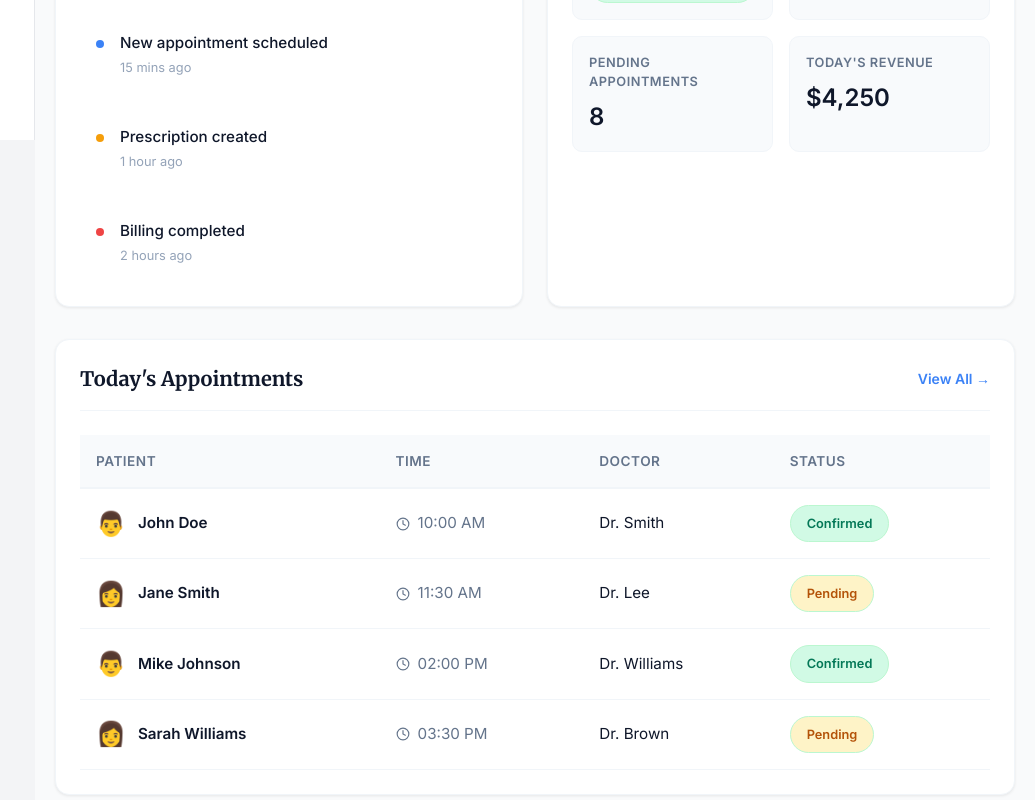
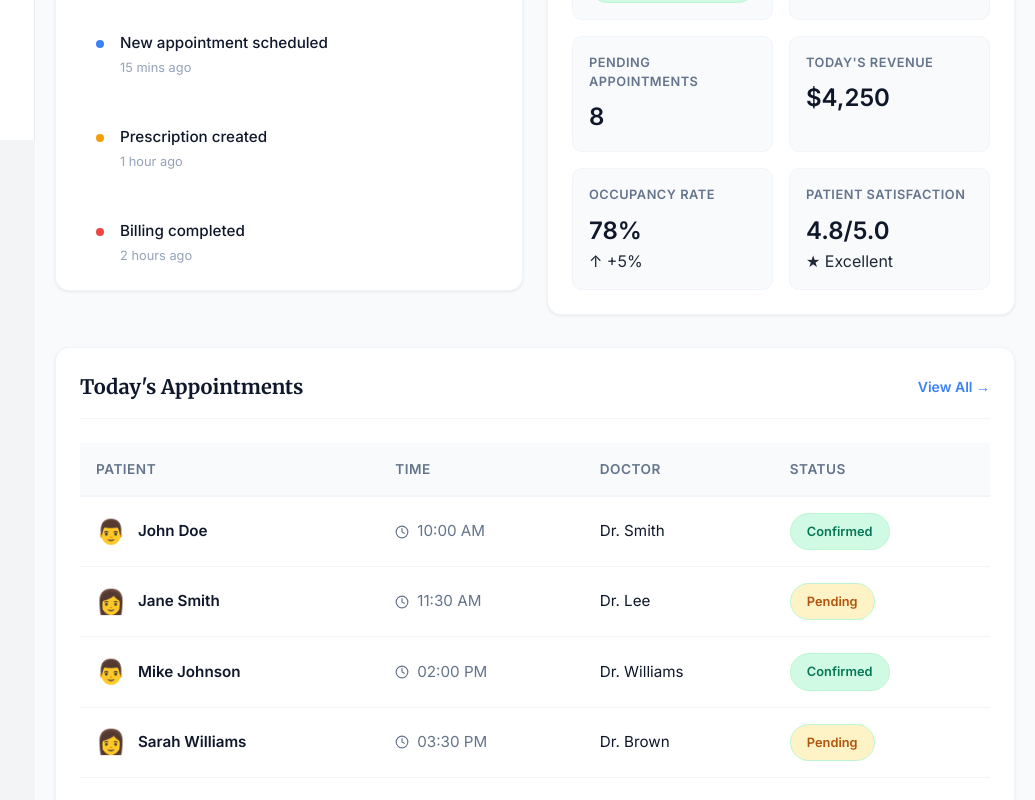
Before and after one commit to Monalisuzkz/clinic_management_fe, a React (Vite) app: page /dashboard in a window 1280 px wide. Shown: the part 660-1460 px from the top of the page, without its empty margins (245-1280 px from the left). Built offline with nearby package versions, Linux system fonts and the light colour scheme.

Commit message:
Implement E-Prescribing feature and update Dashboard, Navbar, and other styles

```diff
--- a/src/components/layout/Navbar.css
+++ b/src/components/layout/Navbar.css
@@ -186,43 +186,54 @@
 }
 
 .notification-dropdown {
-  min-width: 350px;
+  min-width: 280px; /* Reduced from 350px */
+  max-width: 320px; /* Max width to prevent it from getting too wide */
 }
 
 .user-dropdown {
-  min-width: 200px;
+  min-width: 160px; /* Reduced from 200px */
+  width: auto;
 }
 
+/* Compact dropdown header */
 .dropdown-header {
-  padding: 1rem;
+  padding: 0.75rem 1rem; /* Reduced padding from 1rem */
   border-bottom: 1px solid #f1f5f9;
 }
 
 .dropdown-header h3 {
   margin: 0;
-  font-size: 0.95rem;
-  font-weight: 700;
+  font-size: 0.85rem; /* Smaller font */
+  font-weight: 600; /* Slightly less bold */
   color: #0f172a;
 }
 
 /* Notification List */
 .notification-list {
-  max-height: 400px;
+  max-height: 360px; /* Slightly reduced */
   overflow-y: auto;
   display: flex;
   flex-direction: column;
 }
 
 .notification-item-content {
-  padding: 1rem;
+  padding: 0.75rem 1rem; /* Reduced padding from 1rem */
   border-bottom: 1px solid #f1f5f9;
   transition: background 0.2s;
   cursor: pointer;
 }
 
-.notification-item {
-  position: relative;
-  display: inline-flex;
+.notification-item-content p {
+  margin: 0 0 0.4rem 0; /* Reduced bottom margin */
+  font-size: 0.85rem; /* Smaller font */
+  color: #0f172a;
+  font-weight: 500;
+  line-height: 1.4; /* Better line height */
+}
+
+.notification-time {
+  font-size: 0.7rem; /* Smaller font */
+  color: #94a3b8;
 }
 
 .notification-item-content:hover {
@@ -247,7 +258,7 @@
 
 /* Dropdown Footer */
 .dropdown-footer {
-  padding: 0.75rem 1rem;
+  padding: 0.6rem 1rem; /* Reduced padding */
   border-top: 1px solid #f1f5f9;
   text-align: center;
 }
@@ -268,17 +279,28 @@
 .dropdown-item {
   display: flex;
   align-items: center;
-  gap: 0.75rem;
-  padding: 0.75rem 1rem;
+  gap: 0.6rem; /* Reduced gap */
+  padding: 0.6rem 1rem; /* Reduced padding */
   color: #0f172a;
   text-decoration: none;
-  font-size: 0.9rem;
+  font-size: 0.85rem; /* Smaller font */
   transition: all 0.2s;
   border: none;
   background: none;
   cursor: pointer;
   width: 100%;
   text-align: left;
+}
+
+.dropdown-item svg {
+  width: 14px; /* Smaller icons */
+  height: 14px;
+}
+
+.dropdown-divider {
+  margin: 0.4rem 0; /* Reduced margin */
+  border: none;
+  border-top: 1px solid #f1f5f9;
 }
 
 .dropdown-item:hover {
@@ -339,9 +361,19 @@
     gap: 1rem;
   }
 
-  .dropdown {
-    min-width: 250px;
-  }
+.dropdown {
+  position: absolute;
+  top: 100%;
+  right: 0;
+  margin-top: 0.75rem;
+  background: white;
+  border: 1px solid #e2e8f0;
+  border-radius: 0.625rem;
+  box-shadow: 0 10px 25px rgba(0, 0, 0, 0.1);
+  z-index: 100;
+  min-width: 240px; /* Reduced from 300px */
+  width: auto; /* Let content determine width */
+}
 
   .user-info {
     display: none;
--- a/src/components/layout/Navbar.tsx
+++ b/src/components/layout/Navbar.tsx
@@ -1,6 +1,6 @@
 import * as React from "react";
 import { useNavigate } from "react-router-dom";
-import { Bell, User } from "lucide-react";
+import { Bell, User, LogOut} from "lucide-react";
 import LogoutModal from "../modals/LogoutModal";
 import "./Navbar.css";
 
@@ -95,9 +95,12 @@ const Navbar: React.FC = () => {
                 <User size={16} /> Profile
               </a>
               <hr className="dropdown-divider" />
-              <a onClick={handleLogoutClick} className="dropdown-item logout">
-                Logout
-              </a>
+              <button
+                onClick={handleLogoutClick}
+                className="dropdown-item logout"
+              >
+                <LogOut size={16} /> Logout
+              </button>
             </div>
           )}
           {/* Logout Modal */}
--- a/src/pages/Appointments/Appointments.css
+++ b/src/pages/Appointments/Appointments.css
@@ -4,6 +4,7 @@
   flex-direction: column;
   gap: 1.25rem;
   position: relative;
+  height: 170vh;
 }
 
 /* ── Toast ───────────────────────────────────── */
--- a/src/pages/Dashboard/Dashboard.css
+++ b/src/pages/Dashboard/Dashboard.css
@@ -17,14 +17,15 @@
   color: #64748b;
 }
 
+/* Stats Grid - With Colored Bars */
 .stats-grid {
   display: grid;
   grid-template-columns: repeat(4, 1fr);
   gap: 1rem;
   margin-bottom: 2rem;
 }
+
 .stat-card {
-  background: white;
   border-radius: 0.75rem;
   overflow: hidden;
   box-shadow: 0 1px 2px rgba(0, 0, 0, 0.08);
@@ -32,9 +33,6 @@
   cursor: pointer;
   display: flex;
   flex-direction: column;
-}
-.stat-card::before {
-  display: none;
 }
 
 .stat-card:hover {
@@ -166,6 +164,149 @@
 }
 
 /* Activity Card */
+
+/* Add to your dashboard.css */
+
+/* Card with fixed height */
+.activity-card,
+.appointments-card {
+  height: 465px; /* Fixed height for both cards */
+  display: flex;
+  flex-direction: column;
+  overflow: hidden; /* Prevents content from overflowing */
+}
+
+/* Fixed Header Table Styles */
+.table-header {
+  flex-shrink: 0; /* Prevents header from shrinking */
+  border-bottom: 2px solid #f1f5f9;
+  background: #f8fafc;
+  border-radius: 0.625rem 0.625rem 0 0;
+}
+
+.appointments-table.fixed-header {
+  width: 100%;
+  border-collapse: collapse;
+}
+
+.appointments-table.fixed-header th {
+  padding: 1rem;
+  text-align: left;
+  font-size: 0.85rem;
+  font-weight: 700;
+  color: #64748b;
+  text-transform: uppercase;
+  letter-spacing: 0.5px;
+  background: #f8fafc;
+}
+
+/* Scrollable Body Table */
+.table-container.scrollable {
+  flex: 1;
+  overflow-y: auto;
+  overflow-x: auto;
+  min-height: 0;
+}
+
+.appointments-table.scrollable-body {
+  width: 100%;
+  border-collapse: collapse;
+}
+
+.appointments-table.scrollable-body tbody tr {
+  border-bottom: 1px solid #f1f5f9;
+  transition: background 0.2s;
+}
+
+.appointments-table.scrollable-body tbody tr:hover {
+  background: #f8fafc;
+}
+
+.appointments-table.scrollable-body td {
+  padding: 1rem;
+  font-size: 0.95rem;
+  color: #0f172a;
+}
+
+/* Ensure column widths align between header and body */
+.appointments-table.fixed-header th,
+.appointments-table.scrollable-body td {
+  width: auto;
+}
+
+.appointments-table.fixed-header th:first-child,
+.appointments-table.scrollable-body td:first-child {
+  width: 35%;
+}
+
+.appointments-table.fixed-header th:nth-child(2),
+.appointments-table.scrollable-body td:nth-child(2) {
+  width: 20%;
+}
+
+.appointments-table.fixed-header th:nth-child(3),
+.appointments-table.scrollable-body td:nth-child(3) {
+  width: 25%;
+}
+
+.appointments-table.fixed-header th:nth-child(4),
+.appointments-table.scrollable-body td:nth-child(4) {
+  width: 20%;
+}
+
+/* Scrollable activity container */
+.activity-container.scrollable {
+  flex: 1;
+  overflow-y: auto;
+  overflow-x: hidden;
+  min-height: 0;
+}
+
+/* Custom scrollbar styling */
+.activity-container.scrollable::-webkit-scrollbar,
+.table-container.scrollable::-webkit-scrollbar {
+  width: 6px;
+}
+
+.activity-container.scrollable::-webkit-scrollbar-track,
+.table-container.scrollable::-webkit-scrollbar-track {
+  background: #f1f5f9;
+  border-radius: 3px;
+}
+
+.activity-container.scrollable::-webkit-scrollbar-thumb,
+.table-container.scrollable::-webkit-scrollbar-thumb {
+  background: #cbd5e1;
+  border-radius: 3px;
+}
+
+.activity-container.scrollable::-webkit-scrollbar-thumb:hover,
+.table-container.scrollable::-webkit-scrollbar-thumb:hover {
+  background: #94a3b8;
+}
+
+/* For Firefox */
+.activity-container.scrollable,
+.table-container.scrollable {
+  scrollbar-width: thin;
+  scrollbar-color: #cbd5e1 #f1f5f9;
+}
+
+/* Responsive adjustments */
+@media (max-width: 768px) {
+  .appointments-table.fixed-header th,
+  .appointments-table.scrollable-body td {
+    padding: 0.75rem;
+    font-size: 0.85rem;
+  }
+
+  .patient-info {
+    flex-direction: column;
+    align-items: flex-start;
+    gap: 0.25rem;
+  }
+}
+
 .activity-container {
   display: flex;
   flex-direction: column;
--- a/src/pages/Dashboard/Dashboard.tsx
+++ b/src/pages/Dashboard/Dashboard.tsx
@@ -61,6 +61,24 @@ const recentActivity = [
     time: "1 hour ago",
   },
   { id: 4, text: "Billing completed", type: "warning", time: "2 hours ago" },
+  {
+    id: 5,
+    text: "Prescription created",
+    type: "highlight",
+    time: "1 hour ago",
+  },
+  {
+    id: 6,
+    text: "Lab results ready",
+    type: "info",
+    time: "3 hours ago",
+  },
+  {
+    id: 7,
+    text: "Patient follow-up scheduled",
+    type: "success",
+    time: "4 hours ago",
+  },
 ];
 
 const appointments = [
@@ -93,6 +111,22 @@ const appointments = [
     patient: "Sarah Williams",
     time: "03:30 PM",
     doctor: "Dr. Brown",
+    status: "Pending",
+    avatar: "👩",
+  },
+  {
+    id: 5,
+    patient: "Robert Chen",
+    time: "04:00 PM",
+    doctor: "Dr. Smith",
+    status: "Confirmed",
+    avatar: "👨",
+  },
+  {
+    id: 6,
+    patient: "Emily Davis",
+    time: "05:00 PM",
+    doctor: "Dr. Lee",
     status: "Pending",
     avatar: "👩",
   },
@@ -148,7 +182,7 @@ const Dashboard: React.FC = () => {
               <Activity size={20} /> Recent Activity
             </h2>
           </div>
-          <div className="activity-container">
+          <div className="activity-container scrollable">
             {recentActivity.map((activity) => (
               <div
                 key={activity.id}
@@ -186,6 +220,17 @@ const Dashboard: React.FC = () => {
               <span className="status-label">Today's Revenue</span>
               <span className="status-value">$4,250</span>
             </div>
+            {/* New Status Items */}
+            <div className="status-item">
+              <span className="status-label">Occupancy Rate</span>
+              <span className="status-value">78%</span>
+              <span className="status-trend positive">↑ +5%</span>
+            </div>
+            <div className="status-item">
+              <span className="status-label">Patient Satisfaction</span>
+              <span className="status-value">4.8/5.0</span>
+              <span className="status-trend positive">★ Excellent</span>
+            </div>
           </div>
         </div>
       </div>
@@ -198,7 +243,7 @@ const Dashboard: React.FC = () => {
             View All →
           </a>
         </div>
-        <div className="table-container">
+        <div className="table-container scrollable">
           <table className="appointments-table">
             <thead>
               <tr>
--- a/src/pages/EPrescribing/EPrescribing.css
+++ b/src/pages/EPrescribing/EPrescribing.css
@@ -6,7 +6,7 @@
   flex-direction: column;
   gap: 1.25rem;
   position: relative;
-  height: 85vh;
+  height: 88vh;
   overflow: hidden;
     margin-bottom: 1.5rem;
   margin-top: -1.5rem;
--- a/src/pages/HealthRecords/HealthRecords.css
+++ b/src/pages/HealthRecords/HealthRecords.css
@@ -4,7 +4,7 @@
   flex-direction: column;
   gap: 1.25rem;
   position: relative;
-  height: 85vh;
+  height: 88vh;
   overflow: hidden;
 }
 
```
